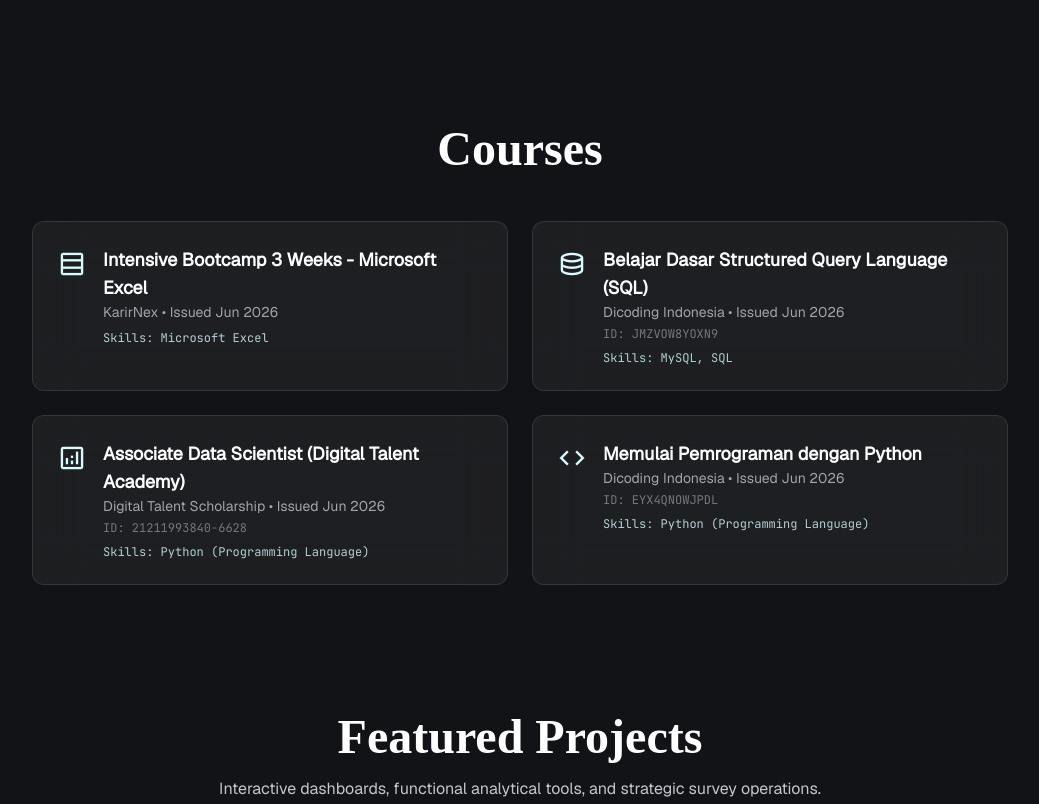
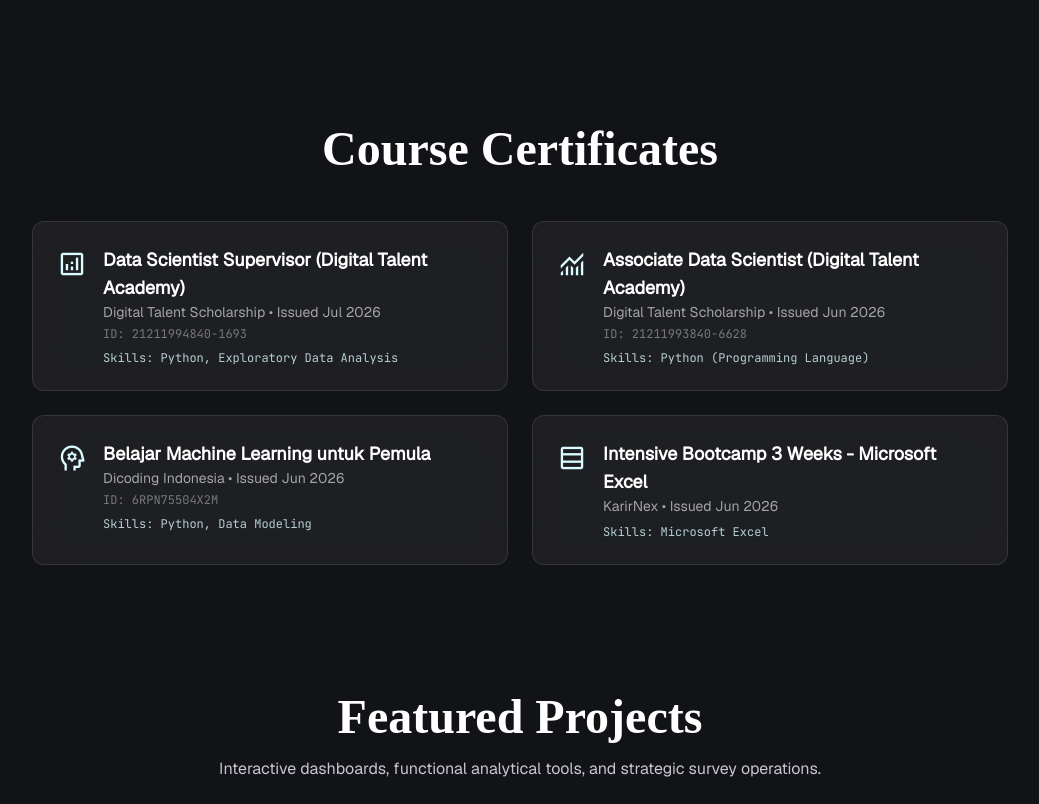
Before and after one commit to Rahzmy/Rahmad-Azmy_Portofolio, a plain HTML site: page index.html in a window 1280 px wide. Shown: the part 1108-1912 px from the top of the page, without its empty margins (120-1159 px from the left). Drawn offline with nearby package versions, Linux system fonts and the light colour scheme; a web font is replaced by a local one.

Commit message:
Update index.html

```diff
--- a/index.html
+++ b/index.html
@@ -43,7 +43,7 @@
             <nav class="hidden md:flex gap-4 lg:gap-6">
                 <a class="text-on-surface-variant hover:text-primary transition-colors text-sm font-medium" href="#about">About</a>
                 <a class="text-on-surface-variant hover:text-primary transition-colors text-sm font-medium" href="#education">Education</a>
-                <a class="text-on-surface-variant hover:text-primary transition-colors text-sm font-medium" href="#courses">Courses</a>
+                <a class="text-on-surface-variant hover:text-primary transition-colors text-sm font-medium" href="#certificates">Certificates</a>
                 <a class="text-on-surface-variant hover:text-primary transition-colors text-sm font-medium" href="#projects">Projects</a>
                 <a class="text-on-surface-variant hover:text-primary transition-colors text-sm font-medium" href="#organizations">Organizations</a>
                 <a class="text-on-surface-variant hover:text-primary transition-colors text-sm font-medium" href="#volunteering">Volunteering</a>
@@ -138,29 +138,23 @@
         </div>
     </section>
 
-    <!-- Courses Section -->
-    <section id="courses" class="py-16 px-6 max-w-5xl mx-auto reveal-on-scroll active">
-        <h2 class="font-['Chivo'] text-3xl md:text-5xl font-black text-white text-center mb-12">Courses</h2>
+    <!-- Course Certificates Section -->
+    <section id="certificates" class="py-16 px-6 max-w-5xl mx-auto reveal-on-scroll active">
+        <h2 class="font-['Chivo'] text-3xl md:text-5xl font-black text-white text-center mb-12">Course Certificates</h2>
         <div class="grid grid-cols-1 md:grid-cols-2 gap-6">
+            <!-- Cert 1 -->
             <div class="glass-card p-6 rounded-xl border border-white/10 bg-white/5 flex gap-4 glow-hover">
-                <span class="material-symbols-outlined text-primary text-3xl">table_rows</span>
+                <span class="material-symbols-outlined text-primary text-3xl">analytics</span>
                 <div>
-                    <h3 class="font-bold text-lg text-white">Intensive Bootcamp 3 Weeks - Microsoft Excel</h3>
-                    <p class="text-sm text-white/60">KarirNex &bull; Issued Jun 2026</p>
-                    <p class="text-xs font-['JetBrains_Mono'] text-primary/80 mt-2">Skills: Microsoft Excel</p>
+                    <h3 class="font-bold text-lg text-white">Data Scientist Supervisor (Digital Talent Academy)</h3>
+                    <p class="text-sm text-white/60">Digital Talent Scholarship &bull; Issued Jul 2026</p>
+                    <p class="text-xs text-white/40 font-['JetBrains_Mono'] mt-1">ID: 21211994840-1693</p>
+                    <p class="text-xs font-['JetBrains_Mono'] text-primary/80 mt-2">Skills: Python, Exploratory Data Analysis</p>
                 </div>
             </div>
+            <!-- Cert 2 -->
             <div class="glass-card p-6 rounded-xl border border-white/10 bg-white/5 flex gap-4 glow-hover">
-                <span class="material-symbols-outlined text-primary text-3xl">database</span>
-                <div>
-                    <h3 class="font-bold text-lg text-white">Belajar Dasar Structured Query Language (SQL)</h3>
-                    <p class="text-sm text-white/60">Dicoding Indonesia &bull; Issued Jun 2026</p>
-                    <p class="text-xs text-white/40 font-['JetBrains_Mono'] mt-1">ID: JMZVOW8YOXN9</p>
-                    <p class="text-xs font-['JetBrains_Mono'] text-primary/80 mt-2">Skills: MySQL, SQL</p>
-                </div>
-            </div>
-            <div class="glass-card p-6 rounded-xl border border-white/10 bg-white/5 flex gap-4 glow-hover">
-                <span class="material-symbols-outlined text-primary text-3xl">analytics</span>
+                <span class="material-symbols-outlined text-primary text-3xl">monitoring</span>
                 <div>
                     <h3 class="font-bold text-lg text-white">Associate Data Scientist (Digital Talent Academy)</h3>
                     <p class="text-sm text-white/60">Digital Talent Scholarship &bull; Issued Jun 2026</p>
@@ -168,13 +162,23 @@
                     <p class="text-xs font-['JetBrains_Mono'] text-primary/80 mt-2">Skills: Python (Programming Language)</p>
                 </div>
             </div>
+            <!-- Cert 3 -->
             <div class="glass-card p-6 rounded-xl border border-white/10 bg-white/5 flex gap-4 glow-hover">
-                <span class="material-symbols-outlined text-primary text-3xl">code</span>
+                <span class="material-symbols-outlined text-primary text-3xl">psychology</span>
                 <div>
-                    <h3 class="font-bold text-lg text-white">Memulai Pemrograman dengan Python</h3>
+                    <h3 class="font-bold text-lg text-white">Belajar Machine Learning untuk Pemula</h3>
                     <p class="text-sm text-white/60">Dicoding Indonesia &bull; Issued Jun 2026</p>
-                    <p class="text-xs text-white/40 font-['JetBrains_Mono'] mt-1">ID: EYX4QNOWJPDL</p>
-                    <p class="text-xs font-['JetBrains_Mono'] text-primary/80 mt-2">Skills: Python (Programming Language)</p>
+                    <p class="text-xs text-white/40 font-['JetBrains_Mono'] mt-1">ID: 6RPN75504X2M</p>
+                    <p class="text-xs font-['JetBrains_Mono'] text-primary/80 mt-2">Skills: Python, Data Modeling</p>
+                </div>
+            </div>
+            <!-- Cert 4 -->
+            <div class="glass-card p-6 rounded-xl border border-white/10 bg-white/5 flex gap-4 glow-hover">
+                <span class="material-symbols-outlined text-primary text-3xl">table_rows</span>
+                <div>
+                    <h3 class="font-bold text-lg text-white">Intensive Bootcamp 3 Weeks - Microsoft Excel</h3>
+                    <p class="text-sm text-white/60">KarirNex &bull; Issued Jun 2026</p>
+                    <p class="text-xs font-['JetBrains_Mono'] text-primary/80 mt-2">Skills: Microsoft Excel</p>
                 </div>
             </div>
         </div>
@@ -400,7 +404,7 @@
         <nav class="flex flex-col items-center justify-center flex-grow gap-6 text-center">
             <a class="text-primary text-xl font-bold" href="#about" onclick="toggleMenu()">About</a>
             <a class="text-on-surface-variant text-xl font-bold hover:text-primary" href="#education" onclick="toggleMenu()">Education</a>
-            <a class="text-on-surface-variant text-xl font-bold hover:text-primary" href="#courses" onclick="toggleMenu()">Courses</a>
+            <a class="text-on-surface-variant text-xl font-bold hover:text-primary" href="#certificates" onclick="toggleMenu()">Certificates</a>
             <a class="text-on-surface-variant text-xl font-bold hover:text-primary" href="#projects" onclick="toggleMenu()">Projects</a>
             <a class="text-on-surface-variant text-xl font-bold hover:text-primary" href="#organizations" onclick="toggleMenu()">Organizations</a>
             <a class="text-on-surface-variant text-xl font-bold hover:text-primary" href="#volunteering" onclick="toggleMenu()">Volunteering</a>
```
